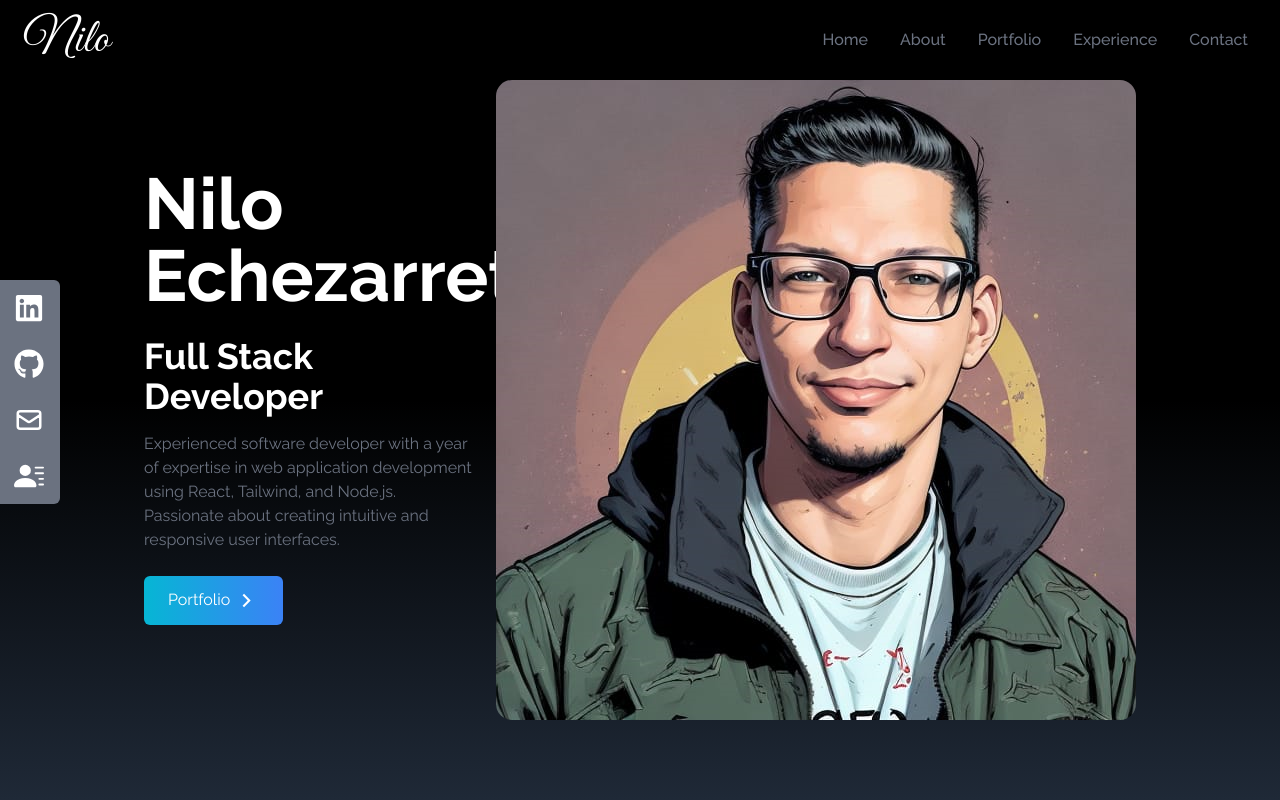
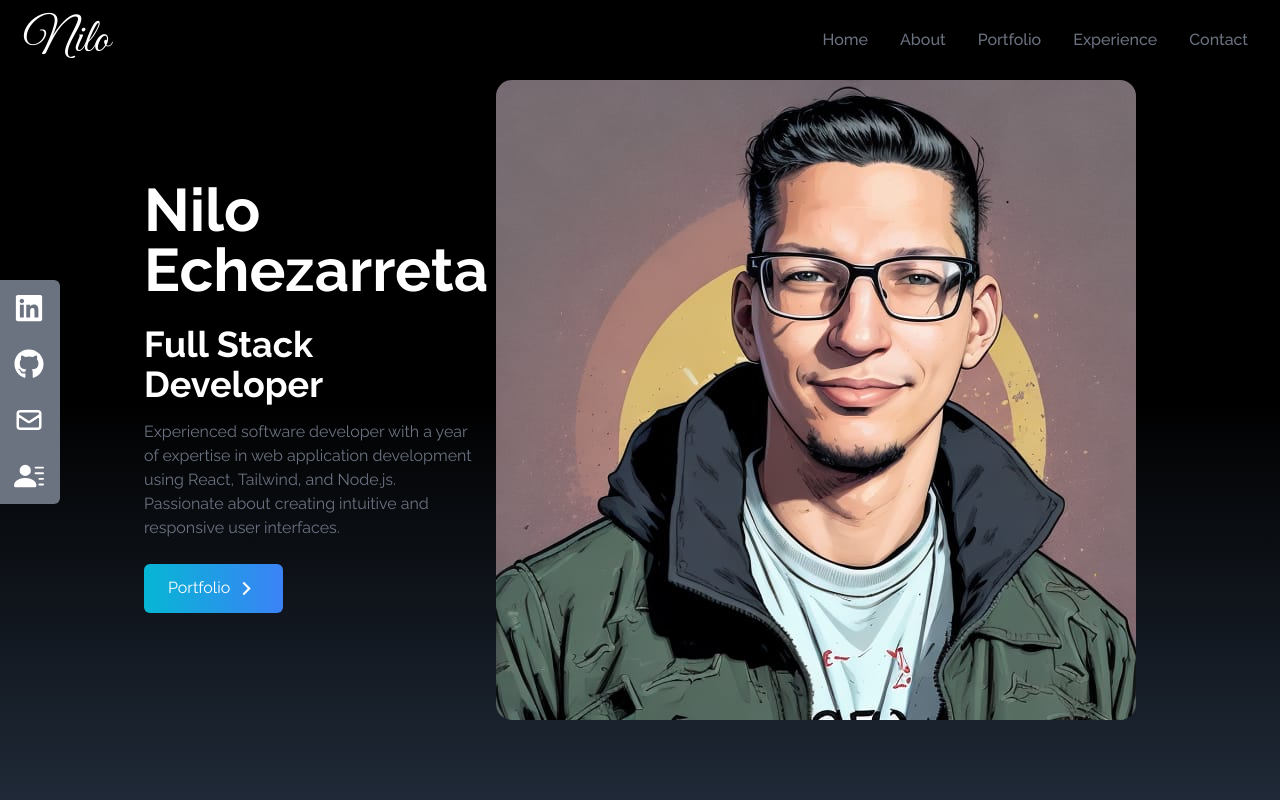
Before and after one commit to Nilo3/react-portfolio, a React (Create React App) app: page / in a window 1280 px wide. Shown: the top 800 px of the page. Built offline with nearby package versions, Linux system fonts and the light colour scheme.

Commit message:
final commit

```diff
--- a/src/components/Home.jsx
+++ b/src/components/Home.jsx
@@ -8,7 +8,7 @@ const Home = () => {
       <div name="home" className=' h-screen w-full bg-gradient-to-b from-black via-black to-gray-800 '>
         <div className='max-w-screen-lg mx-auto flex flex-col items-center justify-center h-full px-4 md:flex-row md:justify-between'>
           <div className='flex flex-col justify-center md:w-1/3'>
-            <h4 className='text-4xl sm:text-7xl font-bold text-white'>Nilo Echezarreta</h4>
+            <h4 className='text-4xl sm:text-6xl font-bold text-white'>Nilo Echezarreta</h4>
             <br />
             <h4 className='text-1xl sm:text-4xl font-bold text-white'>Full Stack Developer</h4>
             <p className='text-gray-500 py-4 max-w-screen-md'>
```
